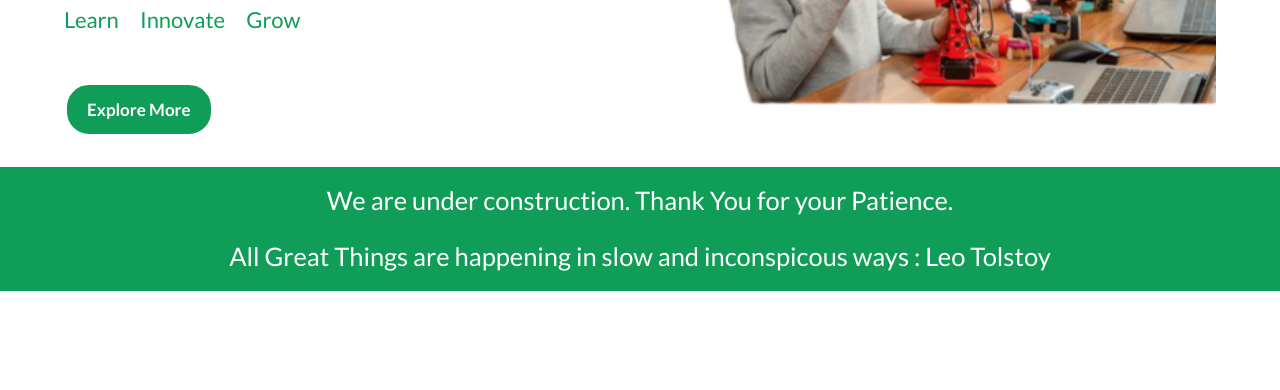
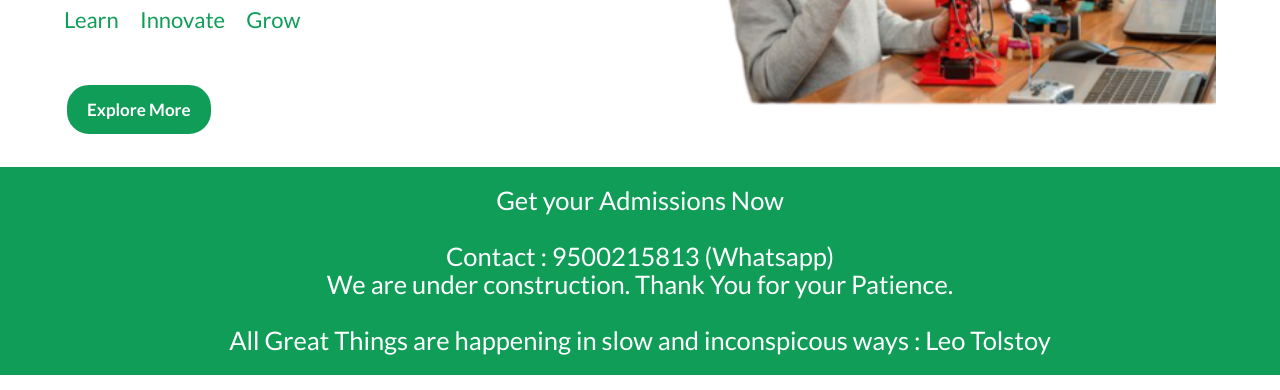
Before and after one commit to ailagari/xpertiee, a plain HTML site: page index.html in a window 1280 px wide. Shown: the part 410-800 px from the top of the page. Drawn offline with Linux system fonts and the light colour scheme.

Commit message:
Update index.html
adede

```diff
--- a/index.html
+++ b/index.html
@@ -116,6 +116,7 @@
     <!-- end of spotlight -->
 
     <section id="footer">
+	    <h2>Get your Admissions Now <br> <br> Contact : 9500215813 (Whatsapp)</h2>
         <h2>We are under construction. Thank You for your Patience. <br> <br> All Great Things are happening in slow and inconspicous ways : Leo Tolstoy </h2>
     </section>
 
```
